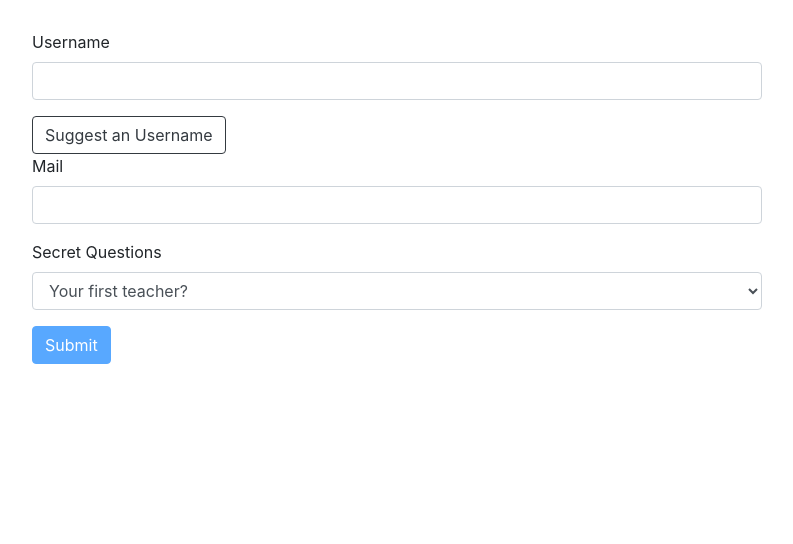
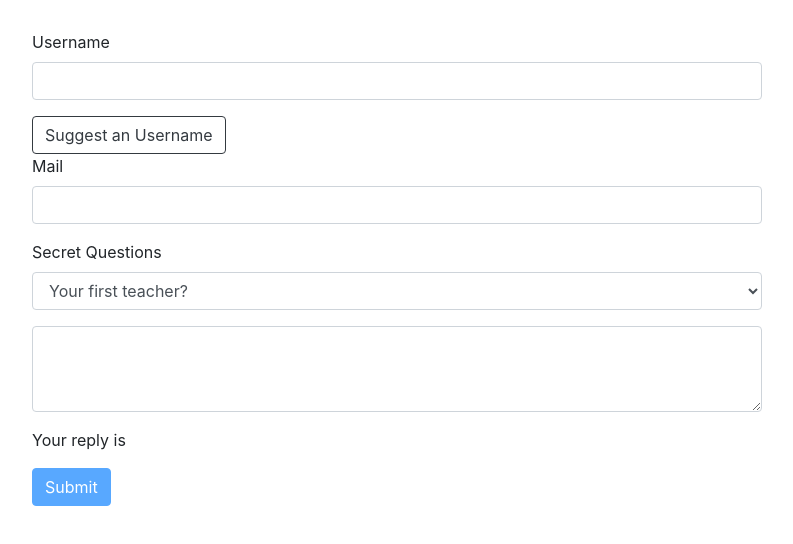
Before and after one commit to cyborg-nomade/angular-course, an Angular app: page / in a window 1280 px wide. Shown: the top 544 px of the page, without its empty margins (243-1036 px from the left). Built offline with nearby package versions, Linux system fonts and the light colour scheme.

Commit message:
two-way binding in forms

```diff
--- a/src/app/app.component.html
+++ b/src/app/app.component.html
@@ -21,6 +21,10 @@
             <option value="teacher">Your first teacher?</option>
           </select>
         </div>
+        <div class="form-group">
+          <textarea name="questionAnswer" class="form-control" rows="3" [(ngModel)]="answer"></textarea>
+        </div>
+        <p>Your reply is {{answer}}</p>
         <button class="btn btn-primary" type="submit" [disabled]="!f.valid">Submit</button>
       </form>
     </div>
--- a/src/app/app.component.ts
+++ b/src/app/app.component.ts
@@ -9,6 +9,7 @@
 export class AppComponent {
   @ViewChild('f', { static: true }) signupForm: NgForm;
   defaultQuestion = 'teacher';
+  answer = '';
 
   suggestUserName() {
     const suggestedName = 'Superuser';
```
